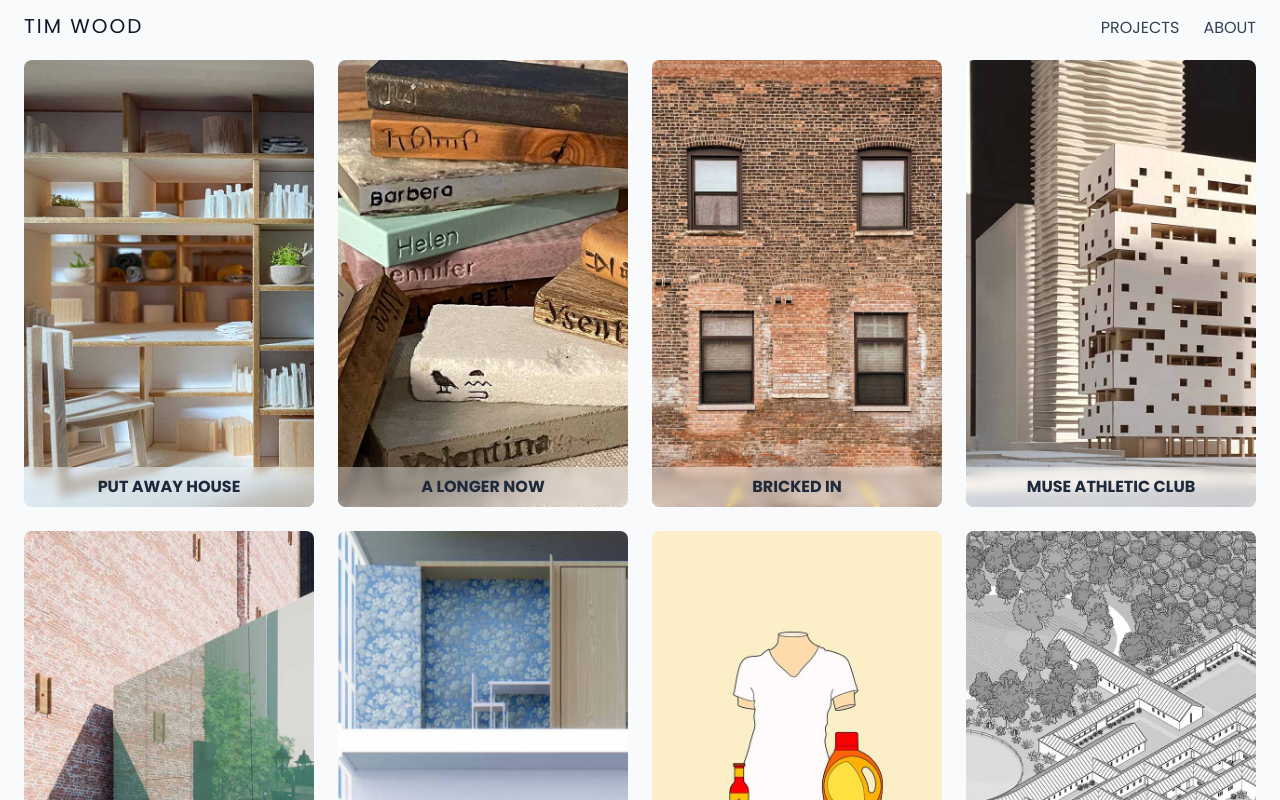
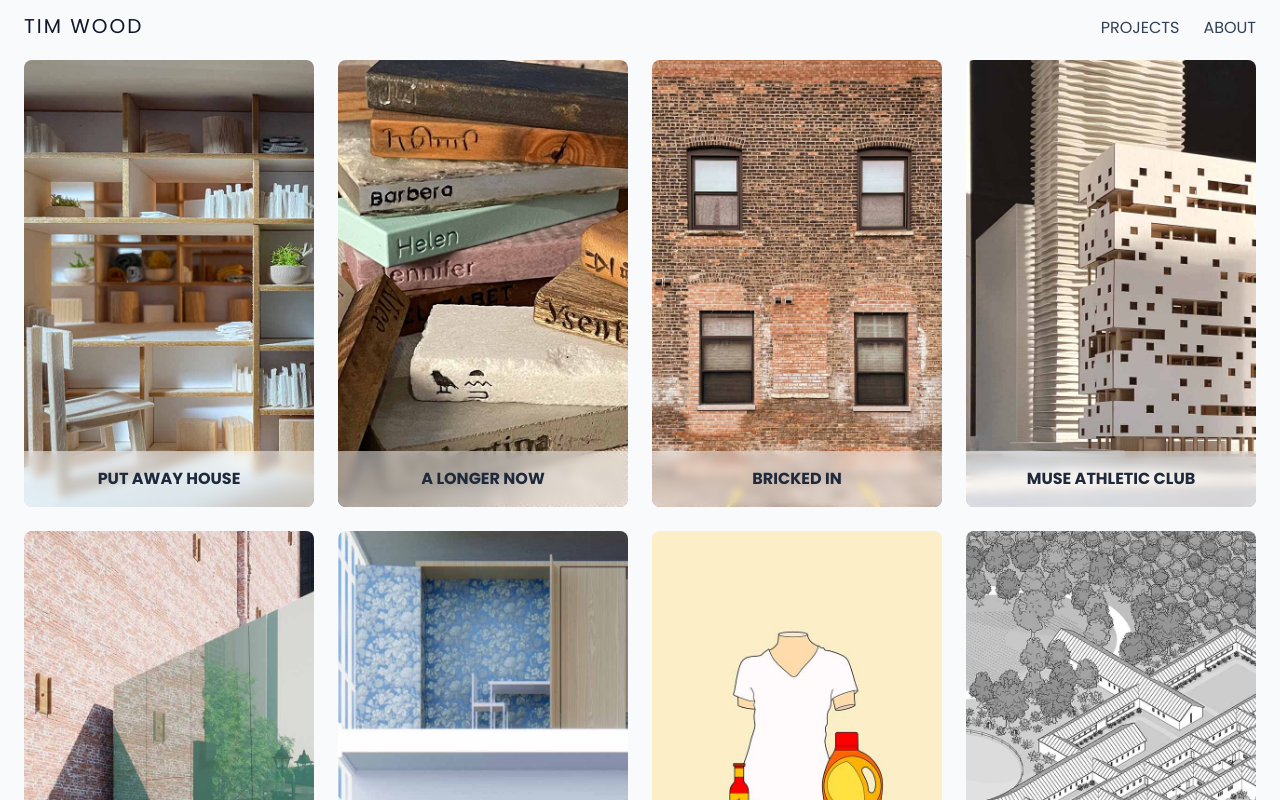
Before and after one commit to timrwood/portfolio, a SvelteKit app: page /projects in a window 1280 px wide. Shown: the top 800 px of the page. Built offline with nearby package versions, Linux system fonts and the light colour scheme.

Commit message:
Consistent cover text heights

```diff
--- a/src/routes/projects/+page.svelte
+++ b/src/routes/projects/+page.svelte
@@ -13,8 +13,10 @@
         alt="Full Bleed"
         class="w-full h-full object-cover rounded-lg group-hover:opacity-70"
       />
-      <h2 class="absolute bottom-3 inset-x-3 py-2 rounded-b-lg backdrop-blur-sm bg-white/40">
-        <div class="uppercase font-bold text-slate-800 text-center">{project.title}</div>
+      <h2
+        class="absolute bottom-3 inset-x-3 flex justify-center items-center h-14 px-4 rounded-b-lg backdrop-blur-sm bg-white/50"
+      >
+        <div class="uppercase font-bold text-slate-800 leading-5">{project.title}</div>
       </h2>
     </a>
   {/each}
```
